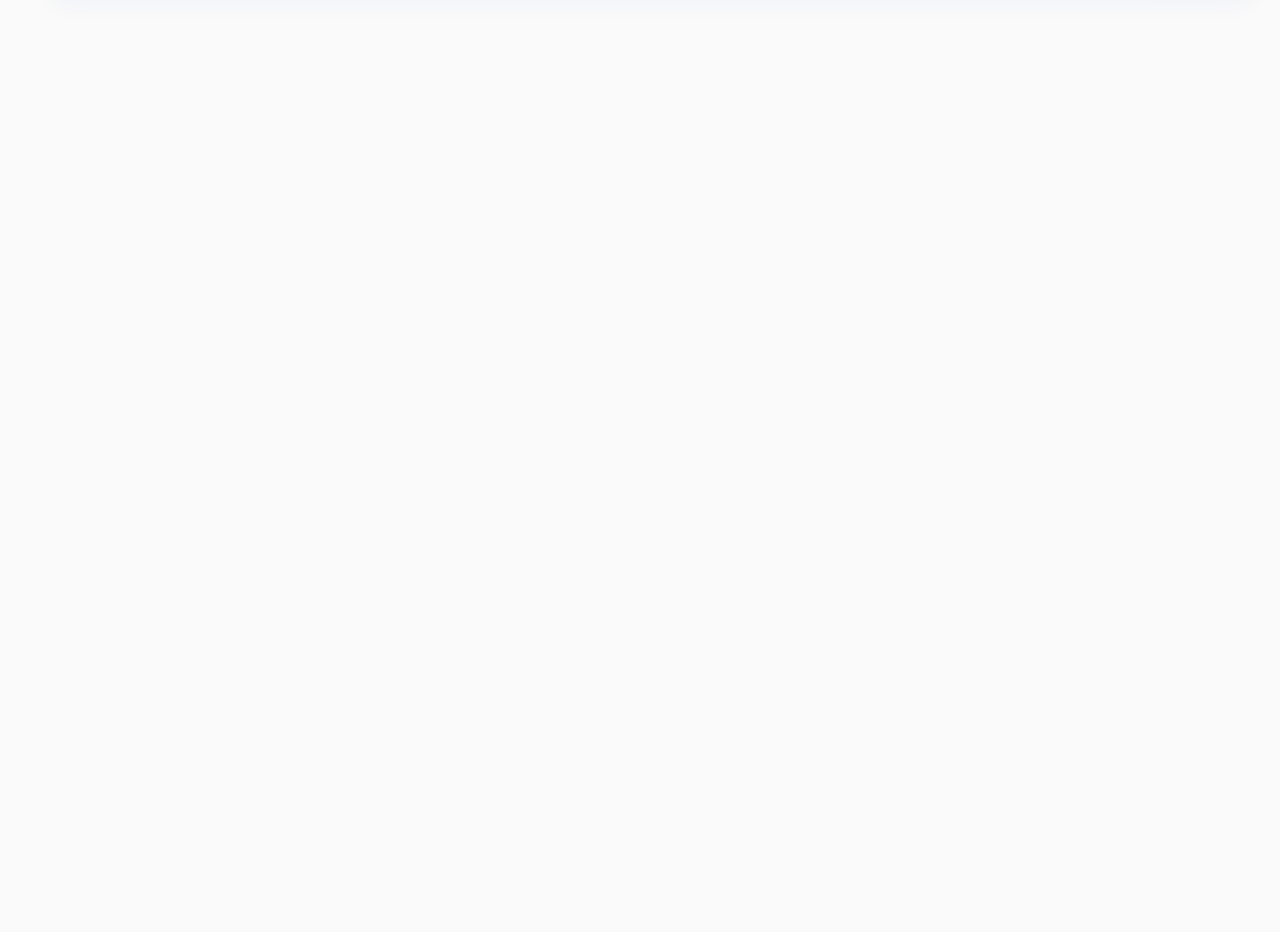
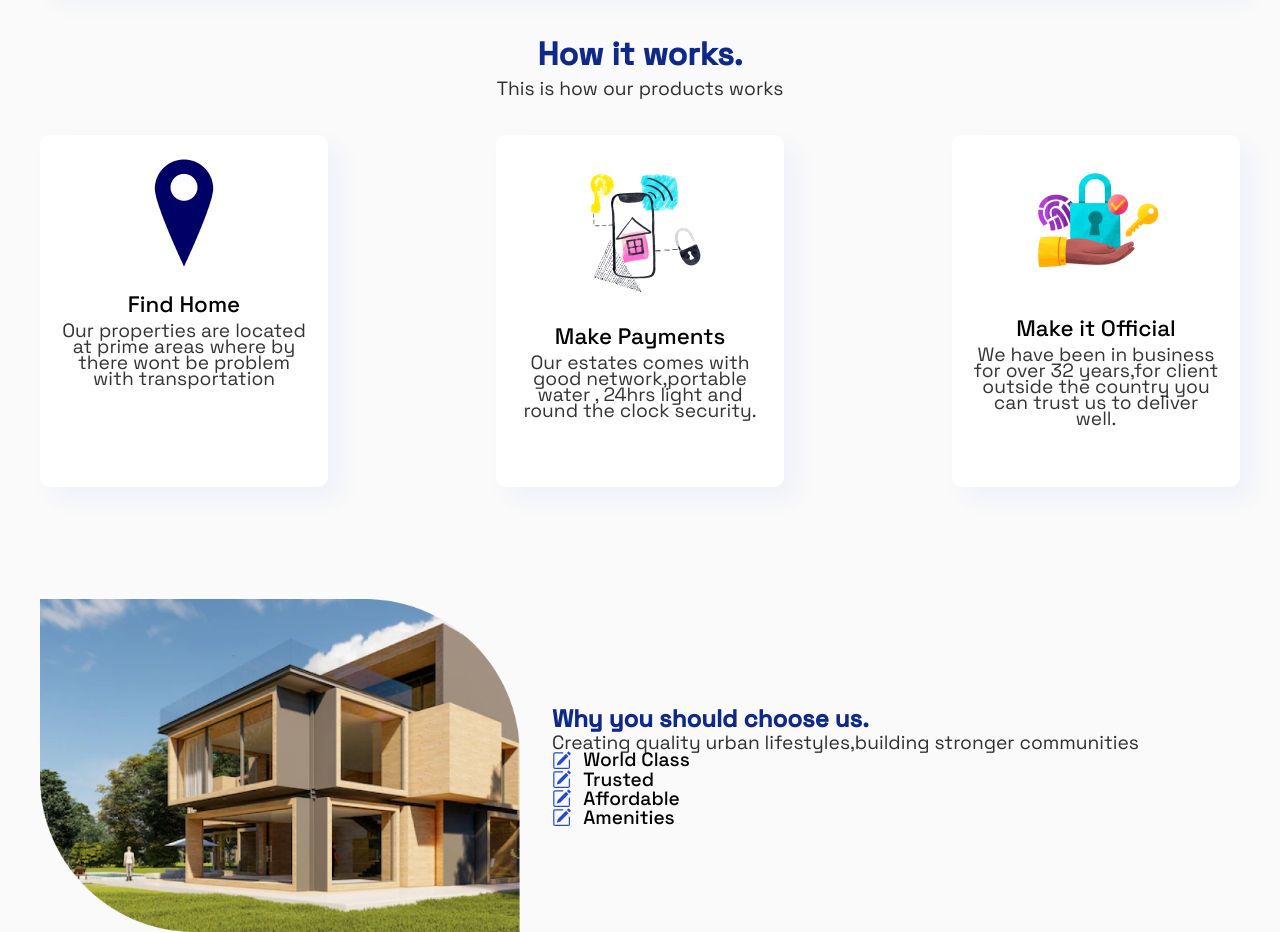
Before and after one commit to Qreamville/Dees-Estate, a React (Create React App) app: page / in a window 1280 px wide. Shown: the part 660-1592 px from the top of the page. Before the commit the page ends 800 px from the top, so only its background shows below. Built offline with nearby package versions, Linux system fonts and the light colour scheme.

Commit message:
Update product.jsx

```diff
--- a/src/App.js
+++ b/src/App.js
@@ -1,4 +1,4 @@
-import { Navbar, Hero, Brand } from "./components";
+import { Navbar, Hero, Brand, Products } from "./components";
 
 function App() {
   return (
@@ -6,6 +6,7 @@ function App() {
       <Navbar />
       <Hero />
       <Brand />
+      <Products />
     </div>
   );
 }
--- a/src/components/index.js
+++ b/src/components/index.js
@@ -1,3 +1,4 @@
 export { default as Navbar } from "./navbar/Navbar";
 export { default as Hero } from "./hero/Hero";
 export { default as Brand } from "./brand/Brand";
+export { default as Products } from "./products/Products";
--- a/src/components/products/Products.jsx
+++ b/src/components/products/Products.jsx
@@ -1,8 +1,85 @@
 import React from "react";
 import "./products.css";
+import location from "../../assets/images/location.png";
+import illustration from "../../assets/images/illustration.png";
+import lock from "../../assets/images/lock.png";
+import home from "../../assets/images/House.png";
+import { BsPencilSquare } from "react-icons/bs";
 
 const Products = () => {
-  return <div>Products</div>;
+  return (
+    <section className="products container mx-auto flex flex-col justify-center items- pt-12">
+      <div className="products__title text-center">
+        <h3>How it works.</h3>
+        <p>This is how our products works</p>
+      </div>
+      <div className="products__cards flex flex-col md:flex-row items-center justify-between gap-9 mt-9">
+        <div className="products__card flex flex-col items-center">
+          <div className="card-image">
+            <img src={location} alt="" className="max-w-full h-auto" />
+          </div>
+          <div className="card-body">
+            <h4>Find Home</h4>
+            <p>
+              Our properties are located at prime areas where by there wont be
+              problem with transportation
+            </p>
+          </div>
+        </div>
+        <div className="products__card flex flex-col items-center">
+          <div className="card-image">
+            <img src={illustration} alt="" className="max-w-full h-auto" />
+          </div>
+          <div className="card-body">
+            <h4>Make Payments</h4>
+            <p>
+              Our estates comes with good network,portable water , 24hrs light
+              and round the clock security.
+            </p>
+          </div>
+        </div>
+        <div className="products__card flex flex-col items-center">
+          <div className="card-image">
+            <img src={lock} alt="" className="max-w-full h-auto" />
+          </div>
+          <div className="card-body">
+            <h4>Make it Official</h4>
+            <p>
+              We have been in business for over 32 years,for client outside the
+              country you can trust us to deliver well.{" "}
+            </p>
+          </div>
+        </div>
+      </div>
+      <div className="products__creation flex flex-row items-center mt-28 gap-8">
+        <div className="products__creation-image w-2/5">
+          <img src={home} alt="home" className="max-w-full h-auto" />
+        </div>
+        <div className="products__creation-text text-left">
+          <h4>Why you should choose us.</h4>
+          <p>Creating quality urban lifestyles,building stronger communities</p>
+          <div className="creation-box">
+            <h5 className="flex flex-row items-center gap-3">
+              <BsPencilSquare color="#2549D3" />
+              <span>World Class</span>
+            </h5>
+            <h5 className="flex flex-row items-center gap-3">
+              <BsPencilSquare color="#2549D3" />
+              Trusted
+            </h5>
+            <h5 className="flex flex-row items-center gap-3">
+              <BsPencilSquare color="#2549D3" />
+              Affordable
+            </h5>
+            <h5 className="flex flex-row items-center gap-3">
+              <BsPencilSquare color="#2549D3" />
+              Amenities
+            </h5>
+          </div>
+        </div>
+      </div>
+    </section>
+  );
 };
 
 export default Products;
--- a/src/components/products/products.css
+++ b/src/components/products/products.css
@@ -0,0 +1,81 @@
+.products__title h3 {
+  font-family: "Space Grotesk", sans-serif;
+  font-style: normal;
+  font-weight: 700;
+  font-size: 2rem;
+  line-height: 32px;
+  color: #0f298b;
+  margin-bottom: 0.5rem;
+}
+
+.products__title p {
+  font-family: "Space Grotesk", sans-serif;
+  font-style: normal;
+  font-weight: 400;
+  font-size: 1.2rem;
+  line-height: 21px;
+  text-align: center;
+
+  color: rgba(0, 0, 0, 0.81);
+}
+
+.products__card {
+  font-family: "Space Grotesk", sans-serif;
+  padding: 1.5rem 1.2rem;
+  gap: 26.24px;
+  width: 18rem;
+  height: 22rem;
+  background: #ffffff;
+  box-shadow: 12.3472px 12.3472px 24.6944px rgba(37, 73, 211, 0.05);
+  border-radius: 10px;
+}
+
+.card-body h4 {
+  font-family: "Space Grotesk", sans-serif;
+  font-style: normal;
+  font-weight: 500;
+  font-size: 1.4rem;
+  line-height: 24px;
+  text-align: center;
+  margin-bottom: 0.4rem;
+  color: #000;
+}
+
+.card-body,
+p {
+  font-family: "Space Grotesk", sans-serif;
+  font-style: normal;
+  font-weight: 400;
+  font-size: 1.2rem;
+  line-height: 16px;
+  text-align: center;
+  color: rgba(0, 0, 0, 0.8);
+}
+
+.products__creation-text h4 {
+  font-family: "Space Grotesk", sans-serif;
+  font-style: normal;
+  font-weight: 700;
+  font-size: 1.5rem;
+  line-height: 32px;
+  color: #0f298b;
+}
+
+.products__creation-text p {
+  font-family: "Space Grotesk", sans-serif;
+  font-style: normal;
+  font-weight: 400;
+  font-size: 1.2rem;
+  line-height: 16px;
+  text-align: start;
+  color: rgba(0, 0, 0, 0.81);
+}
+
+.creation-box {
+  font-family: "Space Grotesk", sans-serif;
+  font-style: normal;
+  font-weight: 500;
+  font-size: 1.2rem;
+  line-height: 16px;
+  color: #000000;
+}
```
Also changed, not shown: src/assets/images/illustration.png (renamed from src/assets/images/house-illustration.png).
